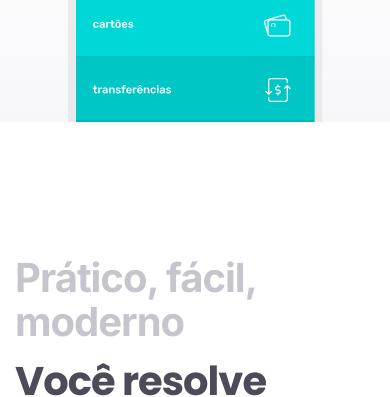
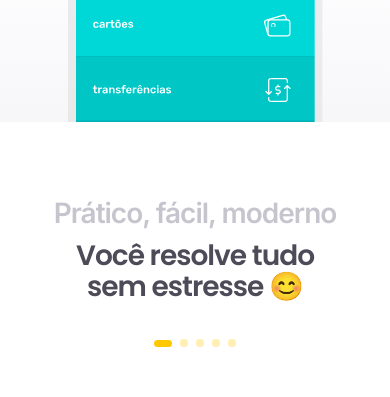
Before and after one commit to RigottiG/neon-clone, a plain HTML site: page index.html in a window 390 px wide. Shown: the part 2710-3107 px from the top of the page. Drawn offline with nearby package versions, Linux system fonts and the light colour scheme.

Commit message:
style: :lipstick: add responsive version for testimonial section

```diff
--- a/index.html
+++ b/index.html
@@ -475,6 +475,20 @@
           el: ".s-testimonial .top .slide-pagination",
           clickable: true,
         },
+        breakpoints: {
+          320: {
+            slidesPerView: 1.3,
+            spaceBetween: 16,
+          },
+          768: {
+            slidesPerView: 2.3,
+            spaceBetween: 15,
+          },
+          1024: {
+            slidesPerView: 3,
+            spaceBetween: 32,
+          },
+        },
       });
     </script>
   </body>
--- a/sass/_components.scss
+++ b/sass/_components.scss
@@ -26,4 +26,12 @@
     line-height: 150%;
     color: $gray-400;
   }
+
+  @include responsive(480px) {
+    height: 25.3rem;
+
+    p {
+      font-size: 1.6rem;
+    }
+  }
 }
--- a/sass/_home.scss
+++ b/sass/_home.scss
@@ -728,6 +728,43 @@
   .slide-testimonial {
     overflow: hidden;
   }
+
+  @include responsive(991px) {
+    .top {
+      @include flex(column, center, center);
+      margin-bottom: 5.1rem;
+
+      h2 {
+        text-align: center;
+        margin-bottom: 5.1rem;
+      }
+    }
+  }
+
+  @include responsive(480px) {
+    padding-top: 7.6rem;
+    margin-bottom: 3.4rem;
+
+    .container {
+      padding: 0;
+    }
+
+    .slide-testimonial {
+      padding: 0 2rem;
+    }
+
+    .top {
+      h2 {
+        max-width: 28.5rem;
+        font-size: 2.8rem;
+        font-weight: 600;
+        margin-bottom: 3.4rem;
+        span {
+          margin-bottom: 1.1rem;
+        }
+      }
+    }
+  }
 }
 
 .s-digital-account {
```
Also changed, not shown: dist/css/main.min.css, 1 other file.
